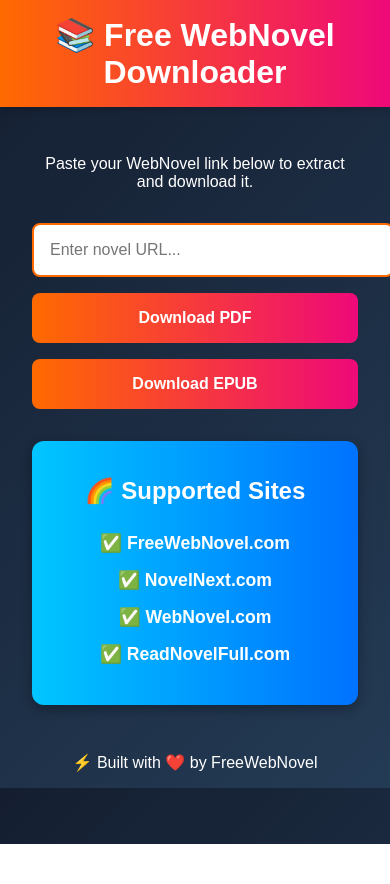
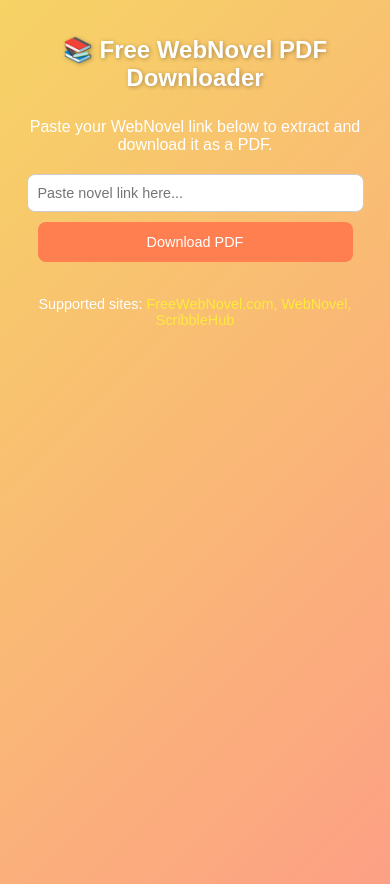
Before and after one commit to freewebnovel/freewebnovel.github.io, a website: page index.html in a window 390 px wide. Before the commit the page ends 844 px from the top, so only its background shows below. Drawn offline with Linux system fonts and the light colour scheme.

Commit message:
Mobile-first frontend connected to backend

```diff
--- a/index.html
+++ b/index.html
@@ -1,153 +1,148 @@
 <!DOCTYPE html>
 <html lang="en">
 <head>
-<meta charset="UTF-8" />
-<meta name="viewport" content="width=device-width, initial-scale=1.0" />
-<title>Free WebNovel Downloader</title>
+  <meta charset="UTF-8">
+  <meta name="viewport" content="width=device-width, initial-scale=1.0">
+  <title>Free WebNovel PDF Downloader</title>
   <style>
     body {
-    font-family: 'Poppins', sans-serif;
-    background: linear-gradient(135deg, #141e30, #243b55);
-    color: #fff;
-    text-align: center;
+      font-family: 'Arial', sans-serif;
       margin: 0;
       padding: 0;
+      background: linear-gradient(135deg, #f6d365, #fda085);
+      color: #333;
+      display: flex;
+      flex-direction: column;
+      align-items: center;
+      justify-content: flex-start;
+      min-height: 100vh;
+      padding: 20px;
     }
 
-  header {
-    background: linear-gradient(90deg, #ff6a00, #ee0979);
-    padding: 1rem 0;
-    box-shadow: 0 2px 8px rgba(0, 0, 0, 0.2);
+    h1 {
+      font-size: 1.8rem;
+      text-align: center;
+      margin-bottom: 10px;
+      color: #fff;
+      text-shadow: 1px 1px 4px rgba(0,0,0,0.3);
     }
 
-  header h1 { margin: 0; font-size: 2rem; }
-
-  main {
-    padding: 2rem;
-    max-width: 600px;
-    margin: auto;
+    p.description {
+      text-align: center;
+      font-size: 1rem;
+      margin-bottom: 20px;
+      color: #fff;
     }
 
-  input, button {
-    width: 100%;
-    padding: 1rem;
+    input[type="text"] {
+      width: 90%;
+      max-width: 400px;
+      padding: 12px;
+      border-radius: 8px;
+      border: 1px solid #ccc;
+      margin-bottom: 10px;
       font-size: 1rem;
-    border-radius: 8px;
-    border: none;
-    margin-top: 1rem;
-  }
-
-  input {
-    outline: none;
-    border: 2px solid #ff6a00;
     }
 
     button {
-    background: linear-gradient(90deg, #ff6a00, #ee0979);
-    color: white;
-    font-weight: bold;
+      width: 200px;
+      padding: 12px;
+      border: none;
+      border-radius: 8px;
+      background-color: #ff7f50;
+      color: #fff;
+      font-size: 1rem;
       cursor: pointer;
-    transition: transform 0.2s ease;
+      margin-bottom: 20px;
+      transition: all 0.3s ease;
     }
 
-  button:hover { transform: scale(1.05); }
-
-  .supported {
-    background: linear-gradient(90deg, #00c6ff, #0072ff);
-    padding: 1rem;
-    border-radius: 12px;
-    margin-top: 2rem;
-    box-shadow: 0 4px 12px rgba(0,0,0,0.3);
+    button:hover {
+      background-color: #ff5722;
     }
 
-  .supported h2 { color: #fff; }
-  .supported ul { list-style-type: none; padding: 0; }
-  .supported li { padding: 0.5rem 0; font-weight: bold; font-size: 1.1rem; }
+    p.supported {
+      font-size: 0.9rem;
+      color: #fff;
+      text-align: center;
+    }
 
-  #message { margin-top: 1rem; font-size: 1.1rem; }
+    p.error {
+      color: #ff0000;
+      font-weight: bold;
+      margin-top: 10px;
+    }
+
+    @media (max-width: 500px) {
+      h1 { font-size: 1.5rem; }
+      input[type="text"] { padding: 10px; font-size: 0.9rem; }
+      button { width: 90%; font-size: 0.9rem; }
+    }
   </style>
 </head>
+<body>
 
-<body>
-<header>
-  <h1>📚 Free WebNovel Downloader</h1>
-</header>
+  <h1>📚 Free WebNovel PDF Downloader</h1>
+  <p class="description">Paste your WebNovel link below to extract and download it as a PDF.</p>
 
-<main>
-  <p>Paste your WebNovel link below to extract and download it.</p>
+  <input type="text" id="novelUrl" placeholder="Paste novel link here...">
+  <button id="downloadBtn">Download PDF</button>
 
-  <input type="text" id="novelUrl" placeholder="Enter novel URL..." />
-  <button onclick="downloadNovel('pdf')">Download PDF</button>
-  <button onclick="downloadNovel('epub')">Download EPUB</button>
-
-  <p id="message"></p>
-
-  <div class="supported">
-    <h2>🌈 Supported Sites</h2>
-    <ul>
-      <li>✅ FreeWebNovel.com</li>
-      <li>✅ NovelNext.com</li>
-      <li>✅ WebNovel.com</li>
-      <li>✅ ReadNovelFull.com</li>
-    </ul>
-  </div>
-</main>
-
-<footer>
-  <p>⚡ Built with ❤️ by FreeWebNovel</p>
-</footer>
+  <p class="supported">Supported sites: <span style="color: #ffeb3b;">FreeWebNovel.com, WebNovel, ScribbleHub</span></p>
+  <p class="error" id="errorMsg"></p>
 
   <script>
-  const backendUrl = "https://freewebnovel-github-io.onrender.com";
+    const downloadBtn = document.getElementById('downloadBtn');
+    const errorMsg = document.getElementById('errorMsg');
 
-  async function downloadNovel(format) {
+    // Replace this with your live backend URL from Render
+    const BACKEND_URL = "https://freewebnovel-github-io.onrender.com";
+
+    downloadBtn.addEventListener('click', async () => {
       const url = document.getElementById('novelUrl').value.trim();
-    const message = document.getElementById('message');
-
       if (!url) {
-      message.textContent = "❌ Please enter a novel URL first!";
+        errorMsg.textContent = "Please enter a novel URL.";
         return;
       }
 
-    message.textContent = "⏳ Extracting novel, please wait...";
+      errorMsg.textContent = "";
 
       try {
-      const response = await fetch(`${backendUrl}/extract`, {
-        method: 'POST',
-        headers: { 'Content-Type': 'application/json' },
+        const response = await fetch(`${BACKEND_URL}/extract`, {
+          method: "POST",
+          headers: { "Content-Type": "application/json" },
           body: JSON.stringify({ url })
         });
 
         const data = await response.json();
 
-      if (data.title) {
-        message.innerHTML = `✅ Extracted: <b>${data.title}</b> — preparing ${format.toUpperCase()}...`;
+        if (!data.title) {
+          errorMsg.textContent = "Failed to extract novel. Check the URL.";
+          return;
+        }
 
-        const downloadResponse = await fetch(`${backendUrl}/download-${format}`, {
-          method: 'POST',
-          headers: { 'Content-Type': 'application/json' },
+        const downloadResponse = await fetch(`${BACKEND_URL}/download-pdf`, {
+          method: "POST",
+          headers: { "Content-Type": "application/json" },
           body: JSON.stringify({
             title: data.title,
             author: data.author || "Unknown",
-            description: data.description || "No description"
+            description: data.description || ""
           })
         });
 
         const blob = await downloadResponse.blob();
-        const link = document.createElement('a');
-        link.href = URL.createObjectURL(blob);
-        link.download = `${data.title}.${format}`;
+        const link = document.createElement("a");
+        link.href = window.URL.createObjectURL(blob);
+        link.download = `${data.title}.pdf`;
         link.click();
 
-        message.textContent = `✅ ${format.toUpperCase()} downloaded successfully!`;
-      } else {
-        message.textContent = "❌ Failed to extract the novel.";
+      } catch (err) {
+        console.error(err);
+        errorMsg.textContent = "Error connecting to backend. Make sure it's running.";
       }
-    } catch (error) {
-      message.textContent = "⚠️ Error connecting to backend. Make sure it's running.";
-      console.error(error);
-    }
-  }
+    });
   </script>
+
 </body>
 </html>
```
Lines whose indentation alone changed are shown as unchanged.
